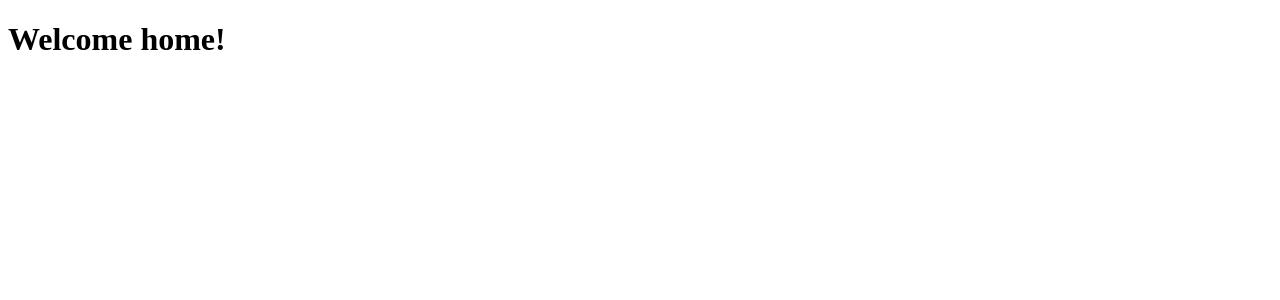
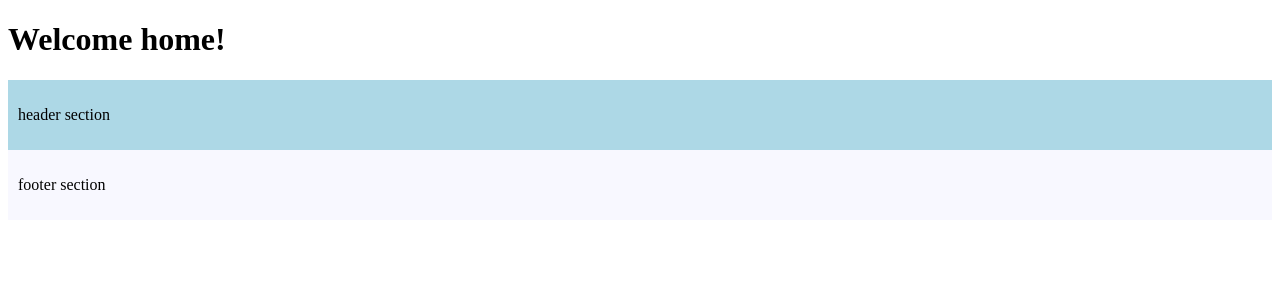
Before and after one commit to leghnimi/next.js-14, a Next.js app: page / in a window 1280 px wide. Shown: the top 300 px of the page. Built offline with nearby package versions, Linux system fonts and the light colour scheme.

Commit message:
getting started with layouts

```diff
--- a/src/app/layout.js
+++ b/src/app/layout.js
@@ -6,7 +6,16 @@ export const metadata = {
 export default function RootLayout({ children }) {
   return (
     <html lang="en">
-      <body>{children}</body>
+      <body>{children}
+        <header
+          style={{ backgroundColor: 'lightblue', padding: '10px' }}
+        >
+          <p>header section</p>
+        </header>
+        <footer style={{ backgroundColor: 'ghostwhite', padding: '10px' }}>
+          <p>footer section</p>
+        </footer>
+      </body>
     </html>
   )
 }
```
